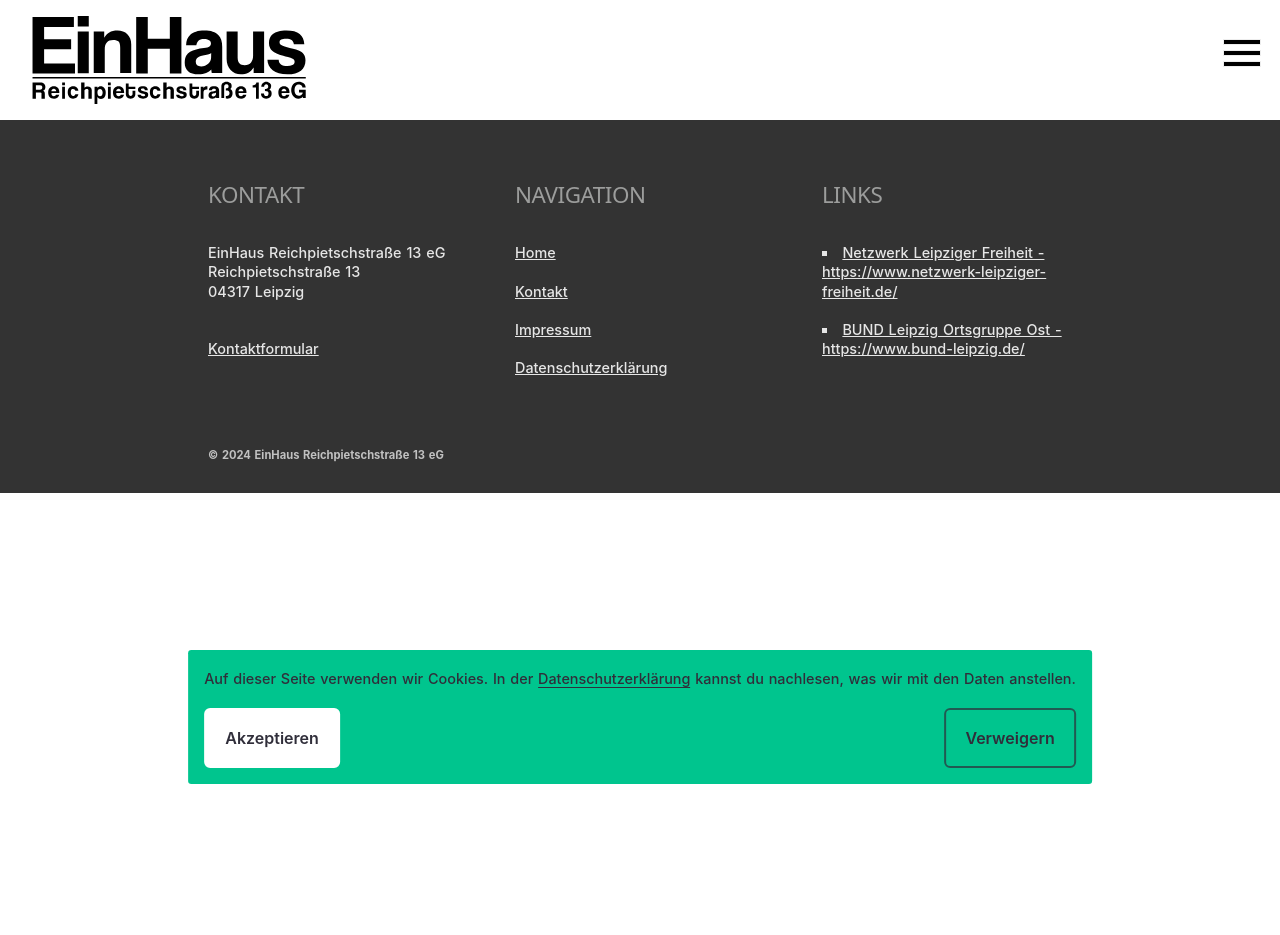
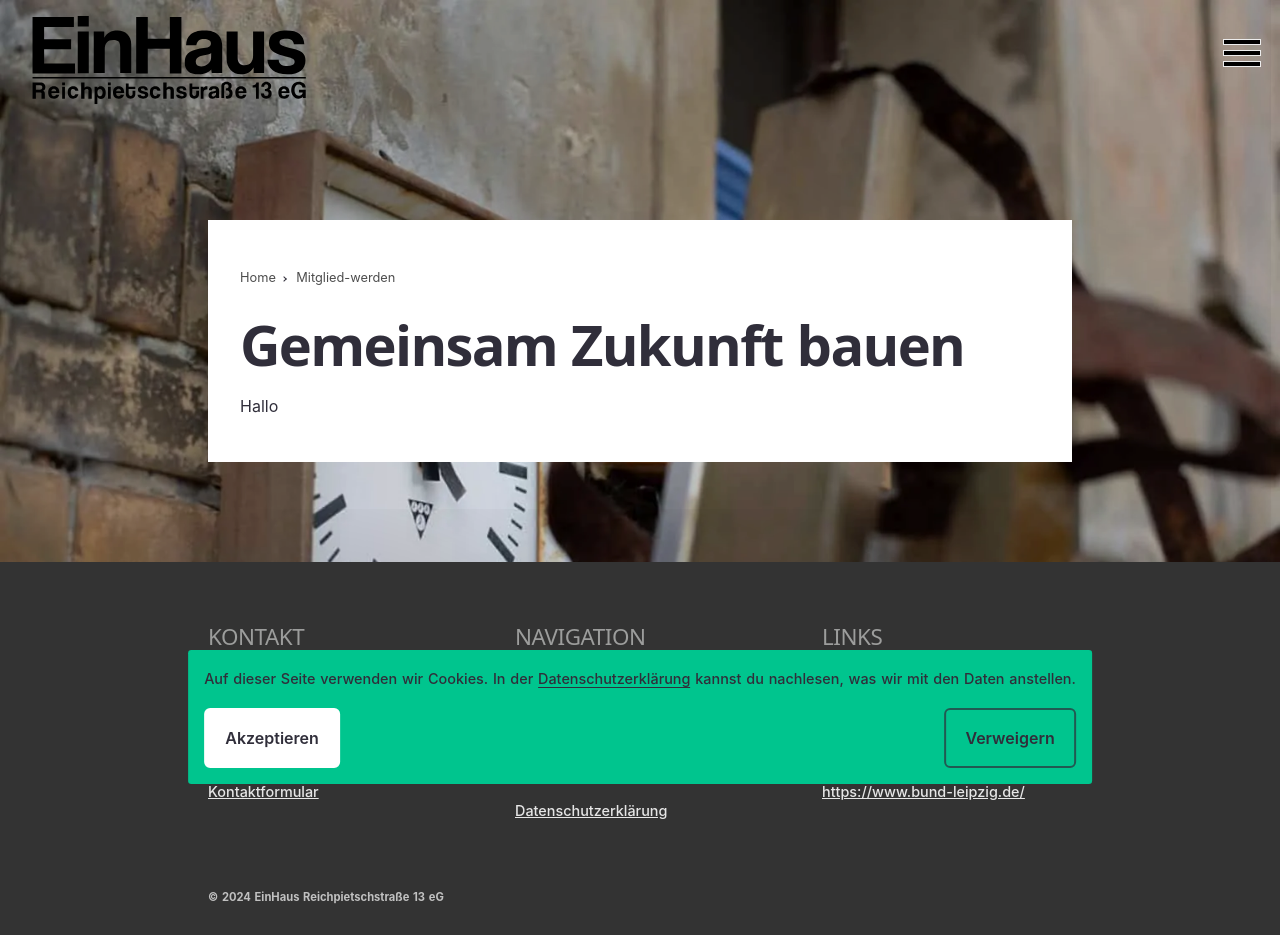
Before and after one commit to 3vincent/einhaus-leipzig, a Nuxt app: page /mitglied-werden in a window 1280 px wide. Before the commit the page ends 800 px from the top, so only its background shows below. Built offline with nearby package versions, Linux system fonts and the light colour scheme.

Commit message:
Create preliminary "Mitglied werden" page

```diff
--- /dev/null
+++ b/pages/mitglied-werden.vue
@@ -0,0 +1,79 @@
+<template>
+  <div class="default-container">
+    <div class="content">
+      <BreadcrumbNav />
+
+      <div class="mitglied-werden">
+        <h1>Gemeinsam Zukunft bauen</h1>
+        <p>Hallo</p>
+      </div>
+    </div>
+  </div>
+</template>
+
+<script setup lang="ts">
+useSeoMeta({
+  title:
+    'Mitglied werden - EinHaus Reichpietschstraße 13 eG - Genossenschaft Leipzig',
+  description: 'Mitglied werden',
+  ogTitle:
+    'Mitglied werden - EinHaus Reichpietschstraße 13 eG - Genossenschaft Leipzig',
+  ogSiteName:
+    'Mitglied werden - EinHaus Reichpietschstraße 13 eG - Genossenschaft Leipzig',
+  ogImage:
+    'https://www.einhaus-leipzig.de/images/logo-einhaus-genossenschaft-leipzig.png',
+  ogDescription: 'Mitglied werden',
+  ogUrl: 'https://www.einhaus-leipzig.de/mitglied-werden',
+  ogType: 'website',
+})
+
+useHead({
+  link: [
+    {
+      rel: 'canonical',
+      href: 'https://www.einhaus-leipzig.de/mitglied-werden',
+    },
+  ],
+})
+
+definePageMeta({
+  layout: 'default',
+})
+
+const isMobile = ref(false)
+
+const calculateMobile = () => {
+  isMobile.value = window.innerWidth < 992
+}
+
+onMounted(() => {
+  addEventListener('resize', calculateMobile)
+  calculateMobile()
+})
+
+onUnmounted(() => {
+  removeEventListener('resize', calculateMobile)
+})
+</script>
+
+<style lang="scss" scoped>
+@media screen and (min-width: $lg) {
+  .default-container::before {
+    background-image: url(/images/einhaus-landing-photo-06.jpg);
+  }
+}
+
+.default-container {
+  flex-direction: column;
+  align-items: center;
+
+  h1 {
+    font-size: clamp(1.5rem, 7vw, 3.5rem);
+    line-height: 1;
+  }
+}
+
+.custom-paddings {
+  margin-top: -80px;
+}
+</style>
```
